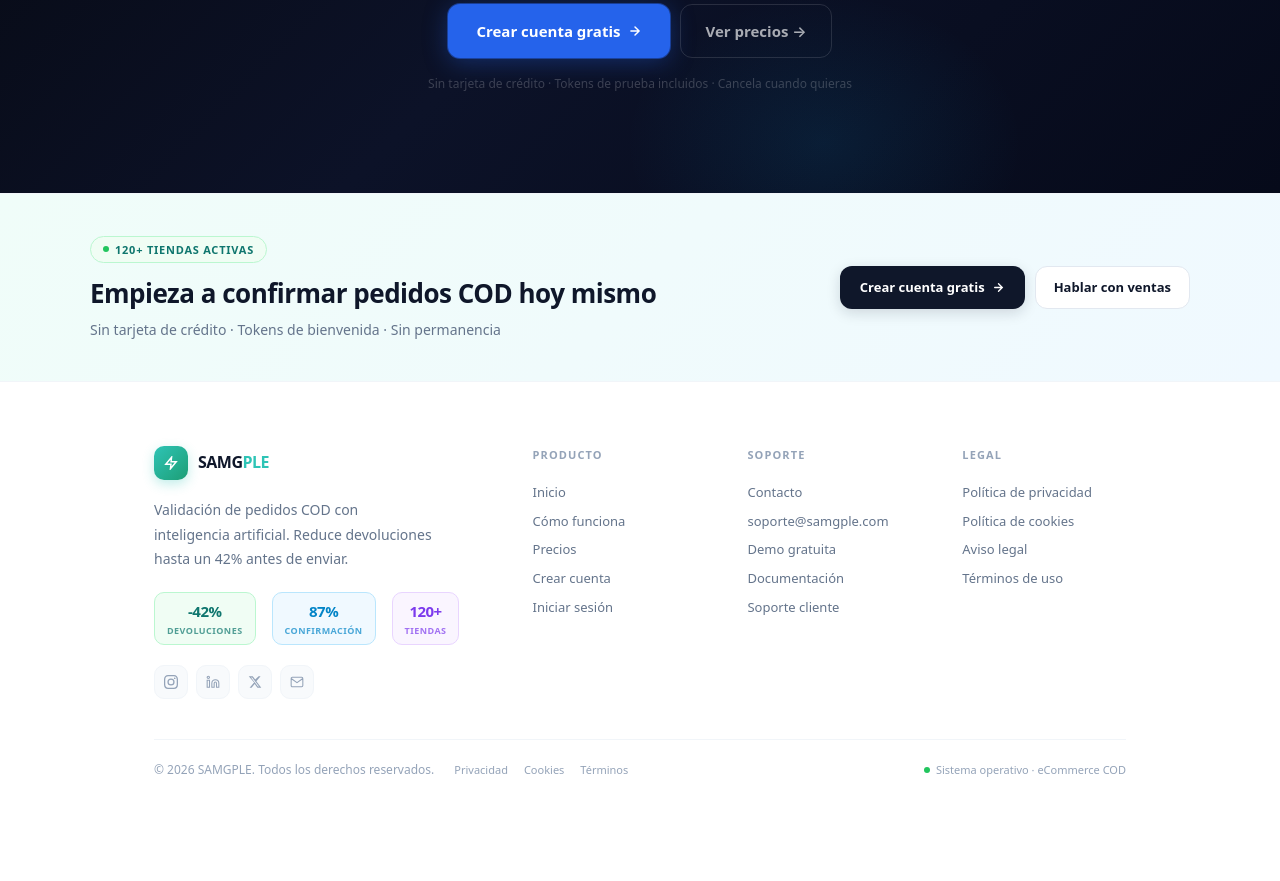
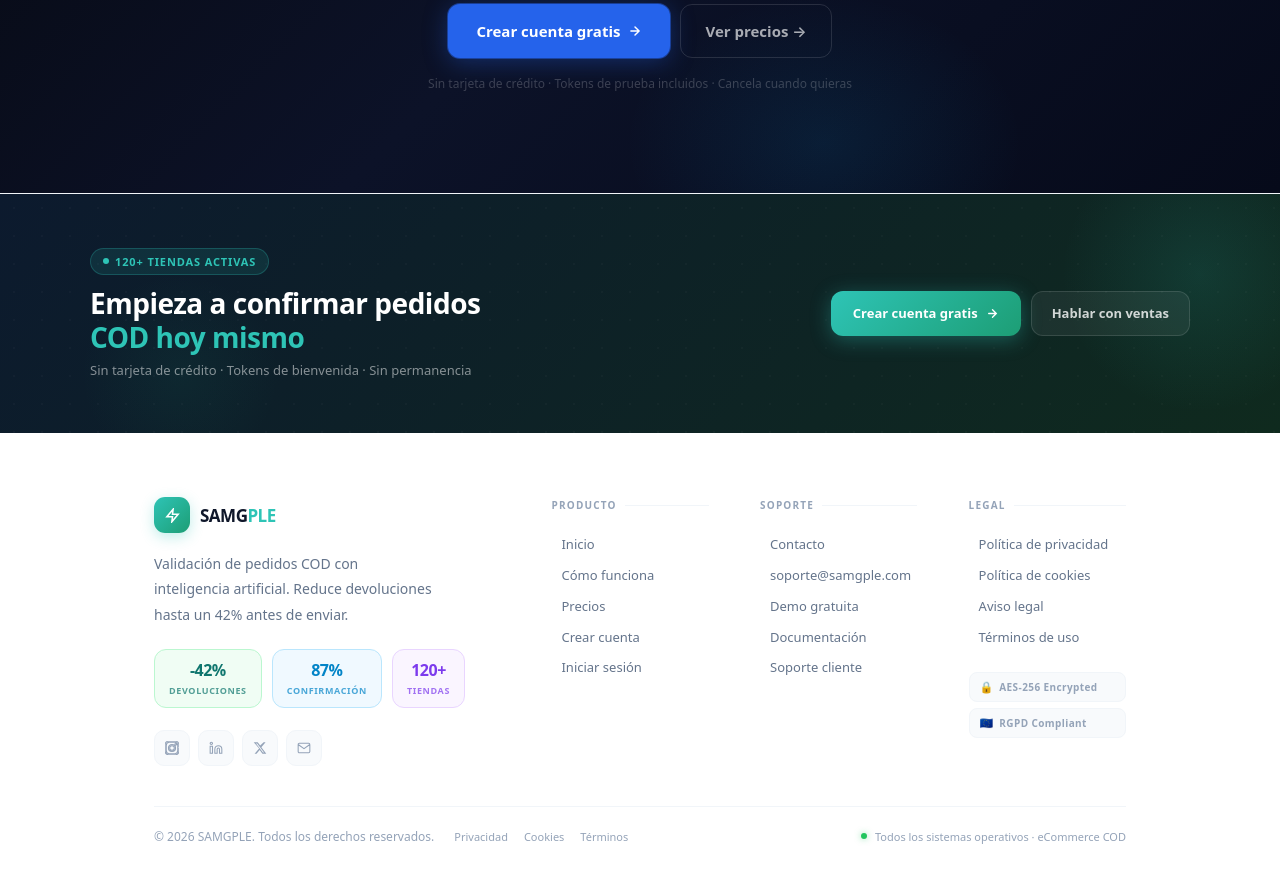
Before and after one commit to miguelluengo06598/samgple, a Next.js app: page / in a window 1280 px wide. Shown: the part 5240-6121 px from the top of the page. Before the commit the page ends 6083 px from the top, so only its background shows below. Built offline with nearby package versions, Linux system fonts and the light colour scheme.

Commit message:
feat: improve legal pages and footer UI consistency

```diff
--- a/src/app/(web)/footer.tsx
+++ b/src/app/(web)/footer.tsx
@@ -7,14 +7,52 @@ export default function Footer() {
     <>
       <style>{`
         * { box-sizing:border-box; }
-        .ft-link { font-size:13px; font-weight:500; color:#64748b; text-decoration:none; display:block; padding:4px 0; transition:color 0.15s; font-family:${F}; }
-        .ft-link:hover { color:#0f172a; }
-        .ft-social { width:34px; height:34px; border-radius:10px; background:#f8fafc; border:1.5px solid #f1f5f9; display:inline-flex; align-items:center; justify-content:center; transition:all 0.15s; text-decoration:none; flex-shrink:0; }
-        .ft-social:hover { background:#f0fdf4; border-color:#bbf7d0; }
-        .ft-cta { display:inline-flex; align-items:center; gap:7px; font-size:13px; font-weight:700; padding:10px 20px; border-radius:12px; background:#0f172a; color:#fff; text-decoration:none; font-family:${F}; transition:all 0.15s ease; box-shadow:0 4px 14px rgba(15,23,42,0.15); white-space:nowrap; }
-        .ft-cta:hover { background:#1e293b; transform:translateY(-1px); box-shadow:0 8px 24px rgba(15,23,42,0.2); }
+        .ft-link {
+          font-size:13px; font-weight:500; color:#64748b; text-decoration:none;
+          display:flex; align-items:center; gap:6px; padding:5px 0;
+          transition:color 0.15s; font-family:${F};
+        }
+        .ft-link:hover { color:#0f766e; }
+        .ft-link:hover .ft-link-dot { opacity:1; transform:translateX(0); }
+        .ft-link-dot {
+          width:4px; height:4px; border-radius:50%; background:#2EC4B6;
+          opacity:0; transform:translateX(-4px); transition:all 0.15s; flex-shrink:0;
+        }
+        .ft-social {
+          width:36px; height:36px; border-radius:10px;
+          background:#f8fafc; border:1.5px solid #f1f5f9;
+          display:inline-flex; align-items:center; justify-content:center;
+          transition:all 0.2s; text-decoration:none; flex-shrink:0;
+        }
+        .ft-social:hover { background:#f0fdf4; border-color:#86efac; transform:translateY(-2px); box-shadow:0 4px 12px rgba(46,196,182,.15); }
+        .ft-social:hover svg { stroke:#2EC4B6 !important; }
+        .ft-cta {
+          display:inline-flex; align-items:center; gap:8px; font-size:13px; font-weight:700;
+          padding:11px 22px; border-radius:12px;
+          background:linear-gradient(135deg,#0f172a,#1e293b);
+          color:#fff; text-decoration:none; font-family:${F};
+          transition:all 0.2s; box-shadow:0 4px 16px rgba(15,23,42,.2);
+          white-space:nowrap;
+        }
+        .ft-cta:hover { transform:translateY(-2px); box-shadow:0 8px 28px rgba(15,23,42,.25); }
+        .ft-cta-outline {
+          display:inline-flex; align-items:center; gap:8px; font-size:13px; font-weight:600;
+          padding:11px 20px; border-radius:12px;
+          border:1.5px solid #e2e8f0; background:#fff;
+          color:#0f172a; text-decoration:none; font-family:${F};
+          transition:all 0.2s;
+        }
+        .ft-cta-outline:hover { border-color:#bbf7d0; background:#f0fdf4; color:#0f766e; transform:translateY(-2px); }
         .ft-bl { font-size:11px; color:#94a3b8; text-decoration:none; transition:color 0.15s; font-family:${F}; }
-        .ft-bl:hover { color:#0f172a; }
+        .ft-bl:hover { color:#0f766e; }
+        .ft-col-title {
+          font-size:10px; font-weight:800; color:#94a3b8;
+          text-transform:uppercase; letter-spacing:.12em; margin:0 0 16px;
+          display:flex; align-items:center; gap:8px;
+        }
+        .ft-col-title::after {
+          content:''; flex:1; height:1px; background:#f1f5f9;
+        }
         @media(max-width:900px) { .ft-grid { grid-template-columns:1fr 1fr!important; } .ft-brand { grid-column:span 2!important; } }
         @media(max-width:520px) { .ft-grid { grid-template-columns:1fr!important; } .ft-brand { grid-column:span 1!important; } .ft-bottom { flex-direction:column!important; align-items:flex-start!important; } }
       `}</style>
@@ -22,25 +60,38 @@ export default function Footer() {
       <footer style={{ background: '#fff', borderTop: '1.5px solid #f1f5f9', fontFamily: F }}>
 
         {/* ── CTA BANNER ── */}
-        <div style={{ background: 'linear-gradient(135deg,#f0fdf9,#f0f9ff)', borderBottom: '1.5px solid #f1f5f9', padding: 'clamp(28px,4vw,40px) clamp(20px,5vw,80px)' }}>
-          <div style={{ maxWidth: 1100, margin: '0 auto', display: 'flex', alignItems: 'center', justifyContent: 'space-between', gap: 24, flexWrap: 'wrap' }}>
+        <div style={{
+          background: 'linear-gradient(135deg, #0c1a2e 0%, #0f2a1e 100%)',
+          padding: 'clamp(32px,5vw,52px) clamp(20px,5vw,80px)',
+          position: 'relative', overflow: 'hidden',
+        }}>
+          {/* Decoración */}
+          <div style={{ position:'absolute', top:-60, right:-60, width:280, height:280, borderRadius:'50%', background:'radial-gradient(circle,rgba(46,196,182,.12) 0%,transparent 70%)', pointerEvents:'none' }}/>
+          <div style={{ position:'absolute', bottom:-40, left:80, width:200, height:200, borderRadius:'50%', background:'radial-gradient(circle,rgba(29,158,117,.08) 0%,transparent 70%)', pointerEvents:'none' }}/>
+          <div style={{ position:'absolute', inset:0, backgroundImage:'radial-gradient(rgba(255,255,255,.025) 1px,transparent 1px)', backgroundSize:'28px 28px', pointerEvents:'none' }}/>
+
+          <div style={{ maxWidth: 1100, margin: '0 auto', display: 'flex', alignItems: 'center', justifyContent: 'space-between', gap: 32, flexWrap: 'wrap', position: 'relative' }}>
             <div>
-              <div style={{ display: 'inline-flex', alignItems: 'center', gap: 6, background: '#f0fdf4', border: '1px solid #bbf7d0', borderRadius: 20, padding: '4px 12px', marginBottom: 10 }}>
-                <span style={{ width: 6, height: 6, borderRadius: '50%', background: '#22c55e' }} />
-                <span style={{ fontSize: 11, fontWeight: 700, color: '#0f766e', letterSpacing: '0.07em' }}>120+ TIENDAS ACTIVAS</span>
+              <div style={{ display: 'inline-flex', alignItems: 'center', gap: 6, background: 'rgba(46,196,182,.12)', border: '1px solid rgba(46,196,182,.25)', borderRadius: 20, padding: '4px 12px', marginBottom: 12 }}>
+                <span style={{ width: 6, height: 6, borderRadius: '50%', background: '#2EC4B6', display: 'inline-block' }}/>
+                <span style={{ fontSize: 11, fontWeight: 700, color: '#2EC4B6', letterSpacing: '.08em', textTransform: 'uppercase' }}>120+ Tiendas activas</span>
               </div>
-              <h3 style={{ fontSize: 'clamp(18px,3vw,26px)', fontWeight: 800, color: '#0f172a', margin: '0 0 4px', letterSpacing: '-0.5px' }}>
-                Empieza a confirmar pedidos COD hoy mismo
+              <h3 style={{ fontSize: 'clamp(18px,3vw,28px)', fontWeight: 900, color: '#fff', margin: '0 0 6px', letterSpacing: '-0.5px', lineHeight: 1.2 }}>
+                Empieza a confirmar pedidos<br/>
+                <span style={{ color: '#2EC4B6' }}>COD hoy mismo</span>
               </h3>
-              <p style={{ fontSize: 14, color: '#64748b', margin: 0 }}>Sin tarjeta de crédito · Tokens de bienvenida · Sin permanencia</p>
+              <p style={{ fontSize: 13, color: 'rgba(255,255,255,.5)', margin: 0 }}>
+                Sin tarjeta de crédito · Tokens de bienvenida · Sin permanencia
+              </p>
             </div>
             <div style={{ display: 'flex', gap: 10, flexWrap: 'wrap' }}>
-              <Link href="/registro" className="ft-cta">
+              <Link href="/registro" className="ft-cta" style={{ background: 'linear-gradient(135deg,#2EC4B6,#1D9E75)', boxShadow: '0 4px 20px rgba(46,196,182,.35)' }}>
                 Crear cuenta gratis
-                <svg width="13" height="13" viewBox="0 0 24 24" fill="none" stroke="currentColor" strokeWidth="2.5" strokeLinecap="round"><path d="M5 12h14M12 5l7 7-7 7"/></svg>
+                <svg width="13" height="13" viewBox="0 0 24 24" fill="none" stroke="currentColor" strokeWidth="2.5" strokeLinecap="round">
+                  <path d="M5 12h14M12 5l7 7-7 7"/>
+                </svg>
               </Link>
-              <Link href="/contacto"
-                style={{ display: 'inline-flex', alignItems: 'center', gap: 7, fontSize: 13, fontWeight: 600, padding: '10px 18px', borderRadius: 12, border: '1.5px solid #e2e8f0', background: '#fff', color: '#0f172a', textDecoration: 'none', transition: 'all 0.15s', fontFamily: F }}>
+              <Link href="/contacto" className="ft-cta-outline" style={{ background: 'rgba(255,255,255,.06)', border: '1.5px solid rgba(255,255,255,.12)', color: 'rgba(255,255,255,.8)' }}>
                 Hablar con ventas
               </Link>
             </div>
@@ -49,35 +100,36 @@ export default function Footer() {
 
         {/* ── MAIN GRID ── */}
         <div style={{ maxWidth: 1100, margin: '0 auto', padding: 'clamp(40px,6vw,64px) clamp(20px,5vw,80px)' }}>
-          <div className="ft-grid" style={{ display: 'grid', gridTemplateColumns: '2fr 1fr 1fr 1fr', gap: 'clamp(28px,4vw,56px)', paddingBottom: 40, borderBottom: '1.5px solid #f1f5f9' }}>
+          <div className="ft-grid" style={{ display: 'grid', gridTemplateColumns: '2.2fr 1fr 1fr 1fr', gap: 'clamp(28px,4vw,56px)', paddingBottom: 40, borderBottom: '1.5px solid #f1f5f9' }}>
 
             {/* ── MARCA ── */}
             <div className="ft-brand">
+              {/* Logo */}
               <Link href="/" style={{ textDecoration: 'none', display: 'inline-flex', alignItems: 'center', gap: 10, marginBottom: 18 }}>
-                <div style={{ width: 34, height: 34, borderRadius: 10, background: 'linear-gradient(135deg,#2EC4B6,#1D9E75)', display: 'flex', alignItems: 'center', justifyContent: 'center', boxShadow: '0 4px 12px rgba(46,196,182,0.3)', flexShrink: 0 }}>
-                  <svg width="14" height="14" viewBox="0 0 24 24" fill="none" stroke="#fff" strokeWidth="2.5" strokeLinecap="round">
+                <div style={{ width: 36, height: 36, borderRadius: 11, background: 'linear-gradient(135deg,#2EC4B6,#1D9E75)', display: 'flex', alignItems: 'center', justifyContent: 'center', boxShadow: '0 4px 14px rgba(46,196,182,.3)', flexShrink: 0 }}>
+                  <svg width="15" height="15" viewBox="0 0 24 24" fill="none" stroke="#fff" strokeWidth="2.5" strokeLinecap="round">
                     <path d="M13 2L3 14h9l-1 8 10-12h-9l1-8z"/>
                   </svg>
                 </div>
-                <span style={{ fontSize: 16, fontWeight: 800, color: '#0f172a', letterSpacing: '-0.5px' }}>
+                <span style={{ fontSize: 17, fontWeight: 800, color: '#0f172a', letterSpacing: '-0.5px' }}>
                   SAMG<span style={{ color: '#2EC4B6' }}>PLE</span>
                 </span>
               </Link>
 
-              <p style={{ fontSize: 14, color: '#64748b', lineHeight: 1.75, margin: '0 0 20px', maxWidth: 280 }}>
+              <p style={{ fontSize: 14, color: '#64748b', lineHeight: 1.8, margin: '0 0 22px', maxWidth: 280 }}>
                 Validación de pedidos COD con inteligencia artificial. Reduce devoluciones hasta un 42% antes de enviar.
               </p>
 
-              {/* Stats mini */}
-              <div style={{ display: 'flex', gap: 16, flexWrap: 'wrap', marginBottom: 20 }}>
+              {/* Stats */}
+              <div style={{ display: 'flex', gap: 10, flexWrap: 'wrap', marginBottom: 22 }}>
                 {[
                   { v: '-42%', l: 'devoluciones', c: '#0f766e', bg: '#f0fdf4', b: '#bbf7d0' },
                   { v: '87%', l: 'confirmación', c: '#0284c7', bg: '#f0f9ff', b: '#bae6fd' },
                   { v: '120+', l: 'tiendas', c: '#7c3aed', bg: '#faf5ff', b: '#e9d5ff' },
                 ].map(s => (
-                  <div key={s.l} style={{ background: s.bg, border: `1px solid ${s.b}`, borderRadius: 10, padding: '6px 12px', textAlign: 'center' }}>
-                    <p style={{ fontSize: 15, fontWeight: 800, color: s.c, margin: '0 0 1px', letterSpacing: '-0.5px' }}>{s.v}</p>
-                    <p style={{ fontSize: 9, color: s.c, margin: 0, fontWeight: 600, textTransform: 'uppercase', letterSpacing: '0.05em', opacity: 0.7 }}>{s.l}</p>
+                  <div key={s.l} style={{ background: s.bg, border: `1.5px solid ${s.b}`, borderRadius: 12, padding: '8px 14px', textAlign: 'center' }}>
+                    <p style={{ fontSize: 16, fontWeight: 900, color: s.c, margin: '0 0 1px', letterSpacing: '-0.5px' }}>{s.v}</p>
+                    <p style={{ fontSize: 9, color: s.c, margin: 0, fontWeight: 700, textTransform: 'uppercase', letterSpacing: '0.07em', opacity: 0.7 }}>{s.l}</p>
                   </div>
                 ))}
               </div>
@@ -85,13 +137,16 @@ export default function Footer() {
               {/* Redes */}
               <div style={{ display: 'flex', gap: 8 }}>
                 {[
-                  { label: 'Instagram', path: 'M12 2.163c3.204 0 3.584.012 4.85.07 3.252.148 4.771 1.691 4.919 4.919.058 1.265.069 1.645.069 4.849 0 3.205-.012 3.584-.069 4.849-.149 3.225-1.664 4.771-4.919 4.919-1.266.058-1.644.07-4.85.07-3.204 0-3.584-.012-4.849-.07-3.26-.149-4.771-1.699-4.919-4.92-.058-1.265-.07-1.644-.07-4.849 0-3.204.013-3.583.07-4.849.149-3.227 1.664-4.771 4.919-4.919 1.266-.057 1.645-.069 4.849-.069zM12 0C8.741 0 8.333.014 7.053.072 2.695.272.273 2.69.073 7.052.014 8.333 0 8.741 0 12c0 3.259.014 3.668.072 4.948.2 4.358 2.618 6.78 6.98 6.98C8.333 23.986 8.741 24 12 24c3.259 0 3.668-.014 4.948-.072 4.354-.2 6.782-2.618 6.979-6.98.059-1.28.073-1.689.073-4.948 0-3.259-.014-3.667-.072-4.947-.196-4.354-2.617-6.78-6.979-6.98C15.668.014 15.259 0 12 0zm0 5.838a6.162 6.162 0 100 12.324 6.162 6.162 0 000-12.324zM12 16a4 4 0 110-8 4 4 0 010 8zm6.406-11.845a1.44 1.44 0 100 2.881 1.44 1.44 0 000-2.881z', isFill: true },
-                  { label: 'LinkedIn', path: 'M16 8a6 6 0 016 6v7h-4v-7a2 2 0 00-2-2 2 2 0 00-2 2v7h-4v-7a6 6 0 016-6z M2 9h4v12H2z M4 6a2 2 0 100-4 2 2 0 000 4z', isFill: false },
-                  { label: 'X', path: 'M18.244 2.25h3.308l-7.227 8.26 8.502 11.24H16.17l-4.714-6.231-5.401 6.231H2.747l7.73-8.835L1.254 2.25H8.08l4.253 5.622 5.912-5.622zm-1.161 17.52h1.833L7.084 4.126H5.117z', isFill: true },
-                  { label: 'Email', path: 'M4 4h16c1.1 0 2 .9 2 2v12c0 1.1-.9 2-2 2H4c-1.1 0-2-.9-2-2V6c0-1.1.9-2 2-2z M22 6l-10 7-10-7', isFill: false },
+                  { label: 'Instagram', href: '#', fill: false, path: 'M12 2.163c3.204 0 3.584.012 4.85.07 3.252.148 4.771 1.691 4.919 4.919.058 1.265.069 1.645.069 4.849 0 3.205-.012 3.584-.069 4.849-.149 3.225-1.664 4.771-4.919 4.919-1.266.058-1.644.07-4.85.07-3.204 0-3.584-.012-4.849-.07-3.26-.149-4.771-1.699-4.919-4.92-.058-1.265-.07-1.644-.07-4.849 0-3.204.013-3.583.07-4.849.149-3.227 1.664-4.771 4.919-4.919 1.266-.057 1.645-.069 4.849-.069zM12 0C8.741 0 8.333.014 7.053.072 2.695.272.273 2.69.073 7.052.014 8.333 0 8.741 0 12c0 3.259.014 3.668.072 4.948.2 4.358 2.618 6.78 6.98 6.98C8.333 23.986 8.741 24 12 24c3.259 0 3.668-.014 4.948-.072 4.354-.2 6.782-2.618 6.979-6.98.059-1.28.073-1.689.073-4.948 0-3.259-.014-3.667-.072-4.947-.196-4.354-2.617-6.78-6.979-6.98C15.668.014 15.259 0 12 0zm0 5.838a6.162 6.162 0 100 12.324 6.162 6.162 0 000-12.324zM12 16a4 4 0 110-8 4 4 0 010 8zm6.406-11.845a1.44 1.44 0 100 2.881 1.44 1.44 0 000-2.881z' },
+                  { label: 'LinkedIn', href: '#', fill: false, path: 'M16 8a6 6 0 016 6v7h-4v-7a2 2 0 00-2-2 2 2 0 00-2 2v7h-4v-7a6 6 0 016-6z M2 9h4v12H2z M4 6a2 2 0 100-4 2 2 0 000 4z' },
+                  { label: 'X / Twitter', href: '#', fill: true, path: 'M18.244 2.25h3.308l-7.227 8.26 8.502 11.24H16.17l-4.714-6.231-5.401 6.231H2.747l7.73-8.835L1.254 2.25H8.08l4.253 5.622 5.912-5.622zm-1.161 17.52h1.833L7.084 4.126H5.117z' },
+                  { label: 'Email', href: 'mailto:soporte@samgple.com', fill: false, path: 'M4 4h16c1.1 0 2 .9 2 2v12c0 1.1-.9 2-2 2H4c-1.1 0-2-.9-2-2V6c0-1.1.9-2 2-2z M22 6l-10 7-10-7' },
                 ].map(s => (
-                  <a key={s.label} href={s.label === 'Email' ? 'mailto:soporte@samgple.com' : '#'} className="ft-social" aria-label={s.label}>
-                    <svg width="14" height="14" viewBox="0 0 24 24" fill={s.isFill ? '#94a3b8' : 'none'} stroke={s.isFill ? 'none' : '#94a3b8'} strokeWidth="1.8" strokeLinecap="round">
+                  <a key={s.label} href={s.href} className="ft-social" aria-label={s.label}>
+                    <svg width="14" height="14" viewBox="0 0 24 24"
+                      fill={s.fill ? '#94a3b8' : 'none'}
+                      stroke={s.fill ? 'none' : '#94a3b8'}
+                      strokeWidth="1.8" strokeLinecap="round">
                       <path d={s.path}/>
                     </svg>
                   </a>
@@ -101,31 +156,69 @@ export default function Footer() {
 
             {/* ── PRODUCTO ── */}
             <div>
-              <p style={{ fontSize: 11, fontWeight: 700, color: '#94a3b8', textTransform: 'uppercase', letterSpacing: '0.1em', margin: '0 0 14px' }}>Producto</p>
-              <Link href="/" className="ft-link">Inicio</Link>
-              <Link href="/metodologia" className="ft-link">Cómo funciona</Link>
-              <Link href="/precios" className="ft-link">Precios</Link>
-              <Link href="/registro" className="ft-link">Crear cuenta</Link>
-              <Link href="/login" className="ft-link">Iniciar sesión</Link>
+              <p className="ft-col-title">Producto</p>
+              {[
+                { label: 'Inicio', href: '/' },
+                { label: 'Cómo funciona', href: '/metodologia' },
+                { label: 'Precios', href: '/precios' },
+                { label: 'Crear cuenta', href: '/registro' },
+                { label: 'Iniciar sesión', href: '/login' },
+              ].map(l => (
+                <Link key={l.href} href={l.href} className="ft-link">
+                  <span className="ft-link-dot"/>
+                  {l.label}
+                </Link>
+              ))}
             </div>
 
             {/* ── SOPORTE ── */}
             <div>
-              <p style={{ fontSize: 11, fontWeight: 700, color: '#94a3b8', textTransform: 'uppercase', letterSpacing: '0.1em', margin: '0 0 14px' }}>Soporte</p>
-              <Link href="/contacto" className="ft-link">Contacto</Link>
-              <a href="mailto:soporte@samgple.com" className="ft-link">soporte@samgple.com</a>
-              <Link href="/contacto" className="ft-link">Demo gratuita</Link>
-              <Link href="/metodologia" className="ft-link">Documentación</Link>
-              <Link href="/configuracion/soporte" className="ft-link">Soporte cliente</Link>
+              <p className="ft-col-title">Soporte</p>
+              {[
+                { label: 'Contacto', href: '/contacto' },
+                { label: 'soporte@samgple.com', href: 'mailto:soporte@samgple.com' },
+                { label: 'Demo gratuita', href: '/contacto' },
+                { label: 'Documentación', href: '/metodologia' },
+                { label: 'Soporte cliente', href: '/configuracion/soporte' },
+              ].map(l => (
+                <Link key={l.label} href={l.href} className="ft-link">
+                  <span className="ft-link-dot"/>
+                  {l.label}
+                </Link>
+              ))}
             </div>
 
             {/* ── LEGAL ── */}
             <div>
-              <p style={{ fontSize: 11, fontWeight: 700, color: '#94a3b8', textTransform: 'uppercase', letterSpacing: '0.1em', margin: '0 0 14px' }}>Legal</p>
-              <Link href="/privacidad" className="ft-link">Política de privacidad</Link>
-              <Link href="/cookies" className="ft-link">Política de cookies</Link>
-              <Link href="/aviso-legal" className="ft-link">Aviso legal</Link>
-              <Link href="/terminos" className="ft-link">Términos de uso</Link>
+              <p className="ft-col-title">Legal</p>
+              {[
+                { label: 'Política de privacidad', href: '/privacidad' },
+                { label: 'Política de cookies', href: '/cookies' },
+                { label: 'Aviso legal', href: '/aviso-legal' },
+                { label: 'Términos de uso', href: '/terminos' },
+              ].map(l => (
+                <Link key={l.href} href={l.href} className="ft-link">
+                  <span className="ft-link-dot"/>
+                  {l.label}
+                </Link>
+              ))}
+
+              {/* Badges de compliance */}
+              <div style={{ marginTop: 20, display: 'flex', flexDirection: 'column', gap: 6 }}>
+                {[
+                  { icon: '🔒', label: 'AES-256 Encrypted' },
+                  { icon: '🇪🇺', label: 'RGPD Compliant' },
+                ].map(b => (
+                  <div key={b.label} style={{
+                    display: 'inline-flex', alignItems: 'center', gap: 6,
+                    background: '#f8fafc', border: '1px solid #f1f5f9',
+                    borderRadius: 8, padding: '5px 10px',
+                  }}>
+                    <span style={{ fontSize: 11 }}>{b.icon}</span>
+                    <span style={{ fontSize: 10, fontWeight: 700, color: '#94a3b8', letterSpacing: '.04em' }}>{b.label}</span>
+                  </div>
+                ))}
+              </div>
             </div>
 
           </div>
@@ -146,12 +239,13 @@ export default function Footer() {
                 ))}
               </div>
             </div>
-            <div style={{ display: 'flex', alignItems: 'center', gap: 6 }}>
-              <div style={{ width: 6, height: 6, borderRadius: '50%', background: '#22c55e' }} />
-              <span style={{ fontSize: 11, color: '#94a3b8', fontWeight: 500 }}>Sistema operativo · eCommerce COD</span>
+            <div style={{ display: 'flex', alignItems: 'center', gap: 8 }}>
+              <div style={{ width: 6, height: 6, borderRadius: '50%', background: '#22c55e', boxShadow: '0 0 6px rgba(34,197,94,.5)' }}/>
+              <span style={{ fontSize: 11, color: '#94a3b8', fontWeight: 500 }}>Todos los sistemas operativos · eCommerce COD</span>
             </div>
           </div>
         </div>
+
       </footer>
     </>
   )
```
